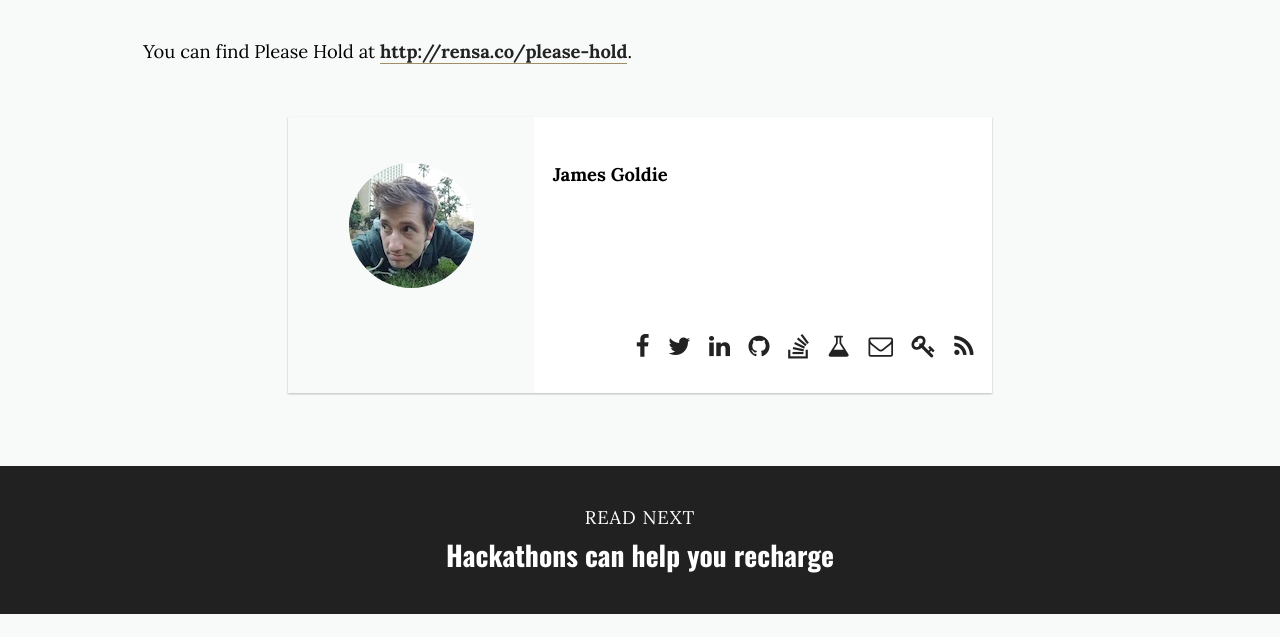
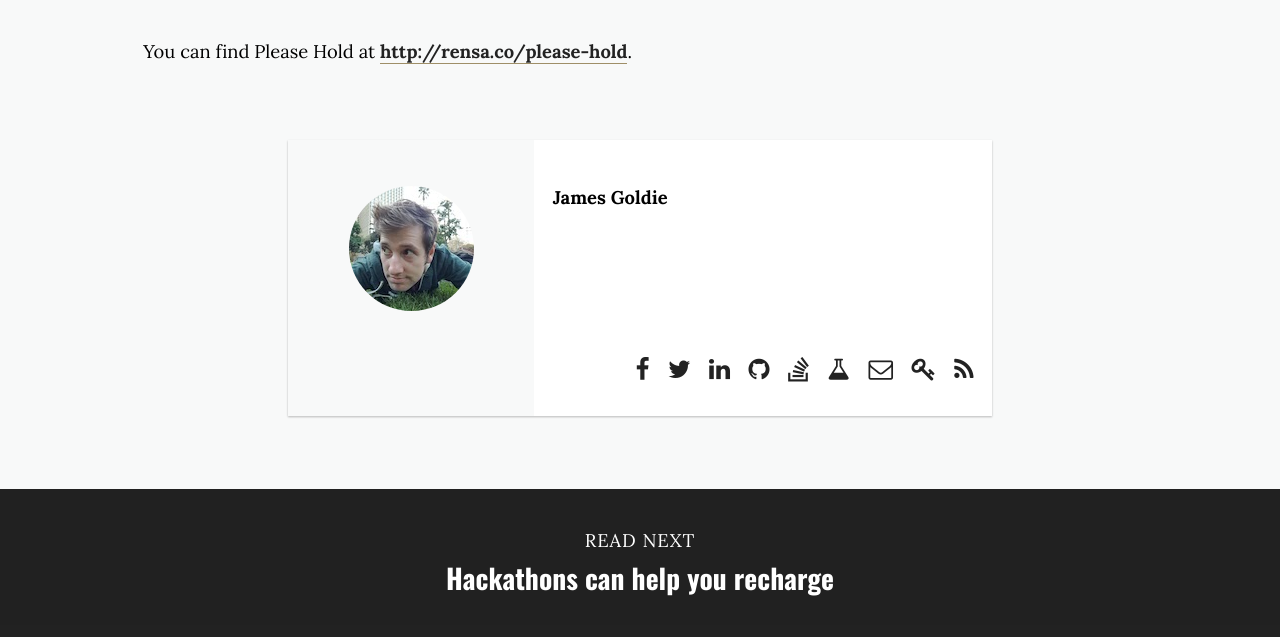
Before and after one commit to rensa/rensa.github.io, a Jekyll site: the page built from _posts/projects/2016-11-05-please-hold.md, in a window 1280 px wide. Shown: the part 900-1537 px from the top of the page. Built offline with Jekyll 4.4.1, drawn with Linux system fonts in a browser that asks for light colours; nearby versions of some CDN libraries; before the commit the page ends 1514 px from its top, so only the background shows below that.

Commit message:
Space out paragraphs and lists in post content

```diff
--- a/_sass/_base.scss
+++ b/_sass/_base.scss
@@ -101,6 +101,15 @@
   }
 }
 
+section.post p {
+  margin: 0 0 2em;
+
+  /* only bold links within other text content! */
+  a {
+    font-weight: bold;
+  }
+}
+
 a {
   color: $color-black;
   text-decoration: none;
@@ -138,6 +147,15 @@
   list-style-type: none;
 }
 
+section.post ul, section.post ol {
+  margin: 0 0 2em;
+
+  /* only bold links within other text content! */
+  a {
+    font-weight: bold;
+  }
+}
+
 /**
  * Text Selection
  */
```
